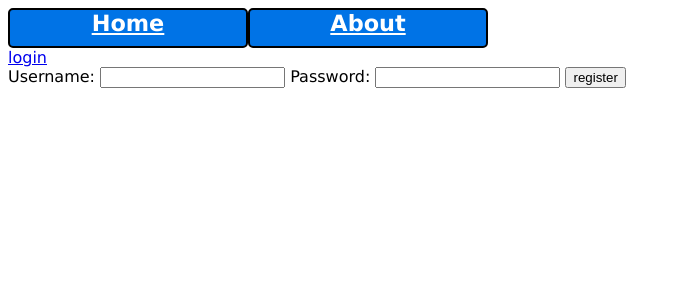
After one commit to mg126e/Portfolio_Drive, a Flask app: template templates/register.html in a window 1280 px wide. The commit adds this page. Shown: the top 300 px of the page, without its empty margins (0-681 px from the left). Run offline with Flask 3, Linux system fonts and the light colour scheme; the template is opened without the code that fills it: most values are stand-ins (such as "Sample title", 1, 10 or a date in 2020).

Commit message:
added login and register forms

```diff
--- a/templates/base.html
+++ b/templates/base.html
@@ -35,9 +35,5 @@
 <h1>Welcome!</h1>
 {% endblock %}
 
-  <script src="https://code.jquery.com/jquery-3.4.1.min.js"></script>
-  {% block end_scripts %}
-  {% endblock %}
-
 </body>
 </html>
--- a/templates/main.html
+++ b/templates/main.html
@@ -1,4 +1,4 @@
-{% extends "base.html" %}
+l{% extends "base.html" %}
 
 {% block main_content %}
 <h1>Main</h1>
--- /dev/null
+++ b/templates/register.html
@@ -0,0 +1,13 @@
+{% extends "base.html" %}
+
+{% block main_content %}
+<a href="{{url_for('login')}}"> login </a>
+
+<form id="registerform" action="{{url_for('register')}}" method="post">
+    <label>Username: <input type="text" name="username" required="" pattern="^\w+$"></label>
+    <label>Password: <input type="password" name="password" required=""></label>
+    <button type="submit">register</button>
+</form>
+
+
+{% endblock %}
```
Also changed, not shown: templates/login.html (added, +13 -0 lines).
